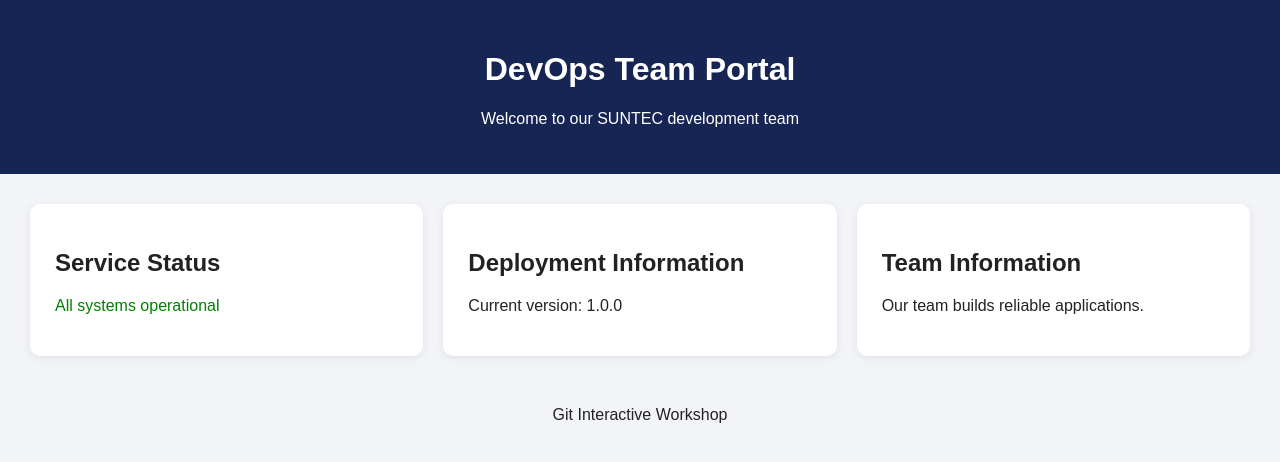
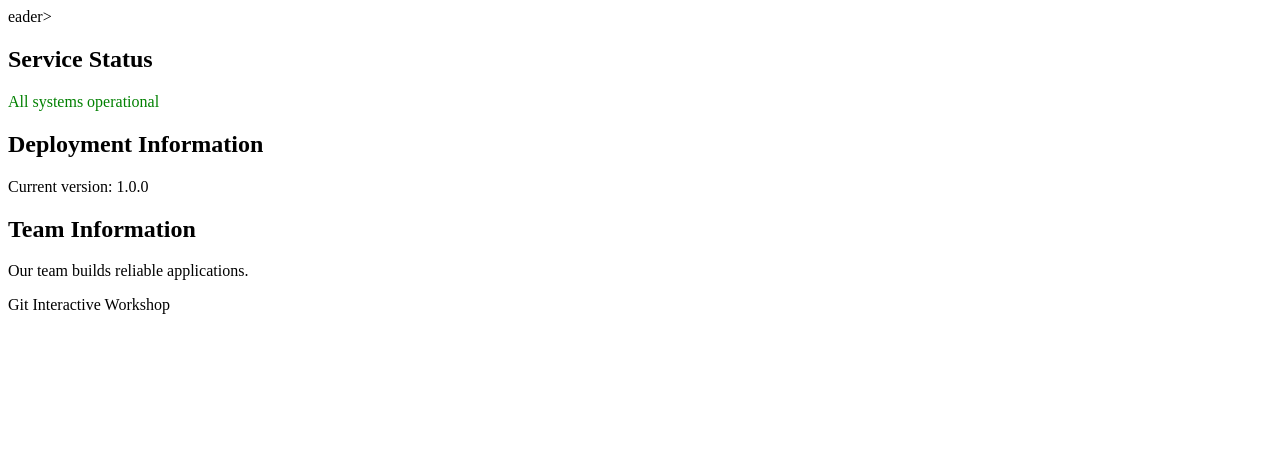
Before and after one commit to utkal2023/git-interactive-workshop, a plain HTML site: page index.html in a window 1280 px wide. Drawn offline with Linux system fonts and the light colour scheme.

Commit message:
index chnage second

```diff
--- a/index.html
+++ b/index.html
@@ -1,16 +1,5 @@
 <!DOCTYPE html>
-<html lang="en">
-<head>
-    <meta charset="UTF-8">
-    <meta name="viewport" content="width=device-width, initial-scale=1">
-    <title>DevOps Team Portal</title>
-    <link rel="stylesheet" href="css/style.css">
-</head>
-<body>
-    <header>
-        <h1>DevOps Team Portal</h1>
-        <p>Welcome to our SUNTEC development team </p>
-    </header>
+<html lang="en">eader>
 
     <main>
         <section class="card">
```
